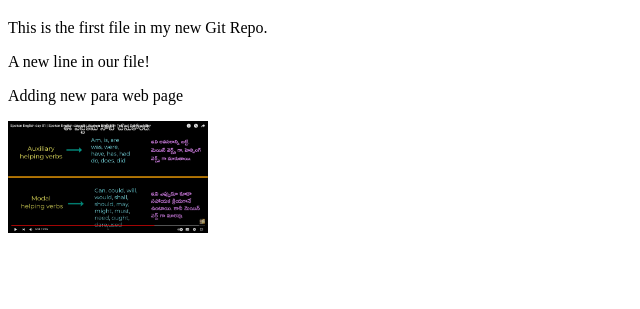
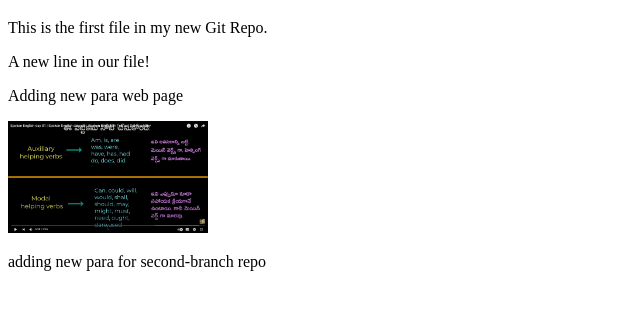
Before and after one commit to Naveenpyla/Git-learn-process, a plain HTML site: page index.html in a window 1280 px wide. Shown: the part 61-370 px from the top of the page, without its empty margins (0-640 px from the left). Drawn offline with Linux system fonts and the light colour scheme.

Commit message:
Update index.html

```diff
--- a/index.html
+++ b/index.html
@@ -12,6 +12,7 @@
 <p>Adding new para web page</p>
 
 <img src="sample.png" width="200"/>
+<p>adding new para for second-branch repo</p>
 
 
 </body>
```
